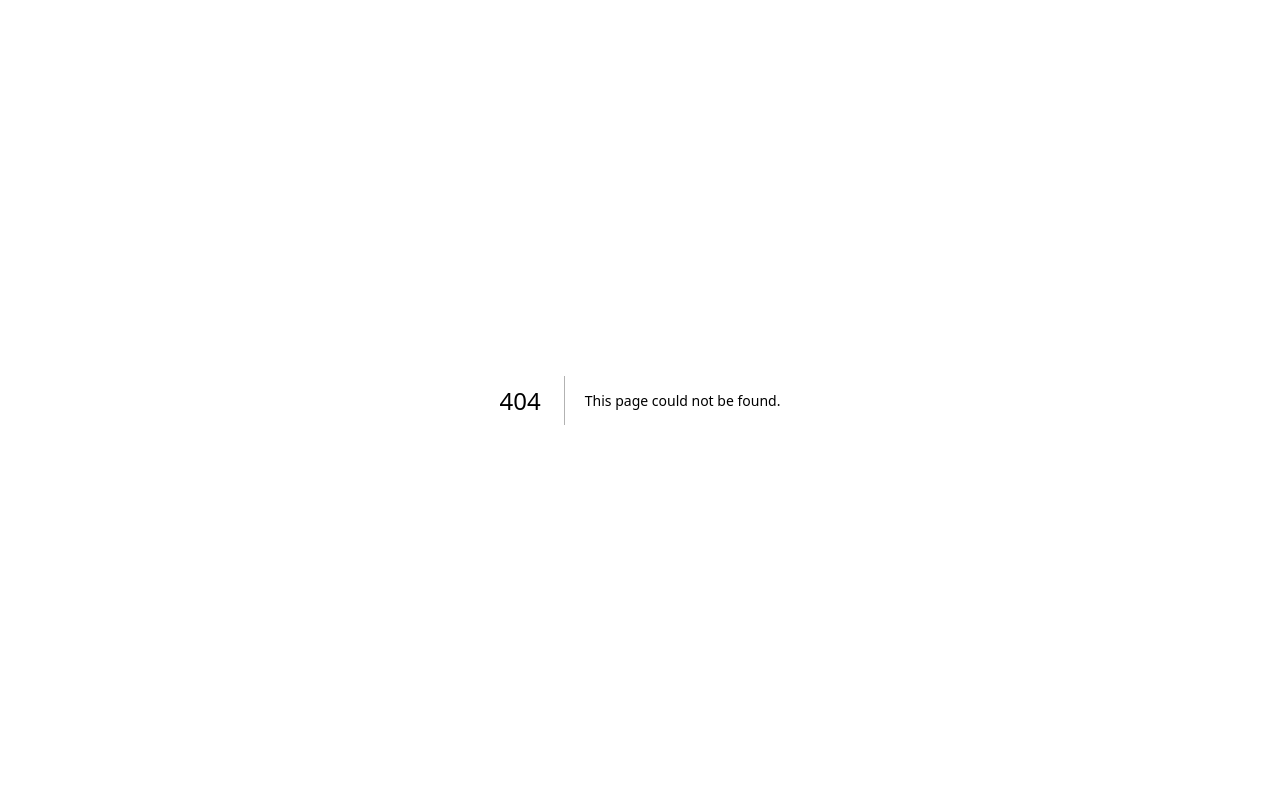
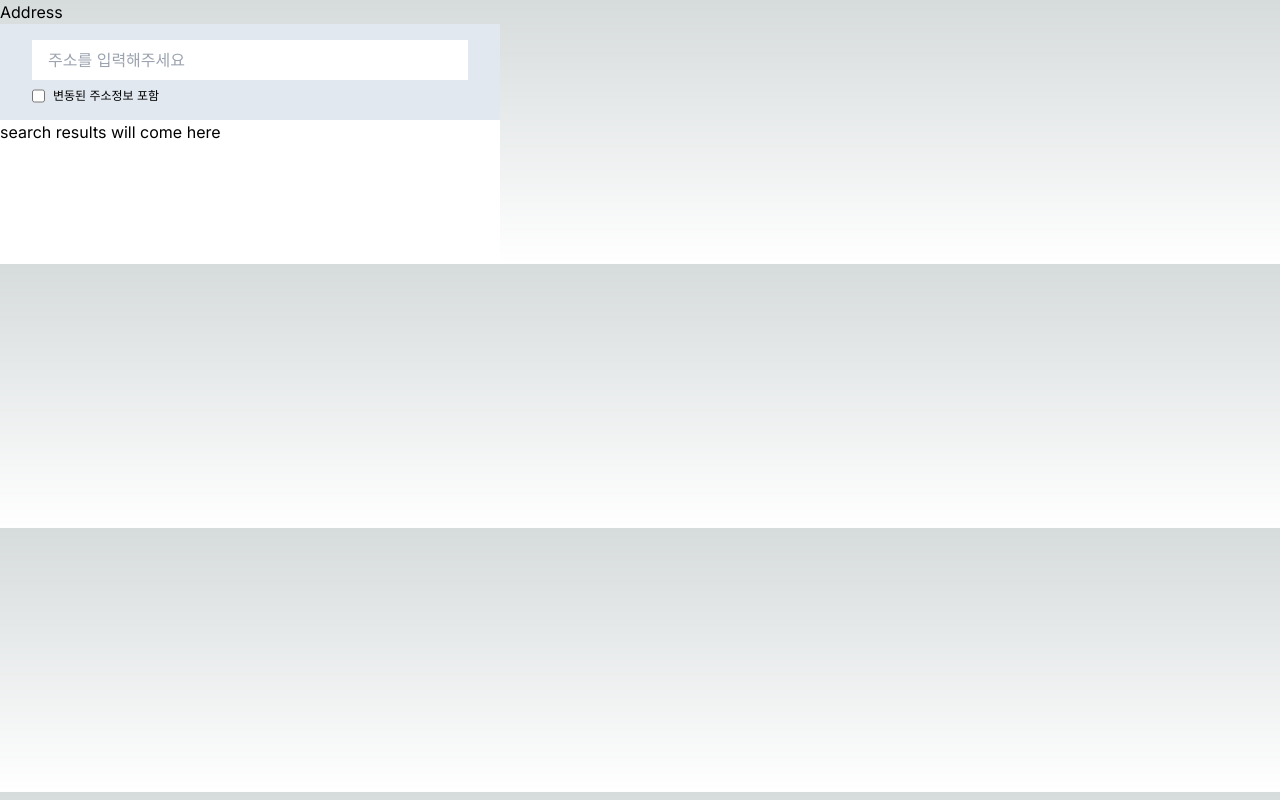
Before and after one commit to mogulist/trial-next-app-address, a Next.js app: page /address in a window 1280 px wide. Before the commit this address had no page. Built offline with nearby package versions, Linux system fonts and the light colour scheme.

Commit message:
Add Address page component

```diff
--- /dev/null
+++ b/src/app/address/page.tsx
@@ -0,0 +1,19 @@
+const Address = () => {
+  return (
+    <main className="max-w-[500px]">
+      Address
+      <div className="bg-slate-200 text-black flex flex-col items-center px-8 py-4">
+        <input className="w-full py-2 px-4" placeholder="주소를 입력해주세요" />
+        <div className="w-full flex flex-row justify-start pt-2">
+          <input type="checkbox" className="mr-2" />
+          <div className="text-xs">변동된 주소정보 포함</div>
+        </div>
+      </div>
+      <div className="h-36 bg-white text-black">
+        search results will come here
+      </div>
+    </main>
+  );
+};
+
+export default Address;
```
